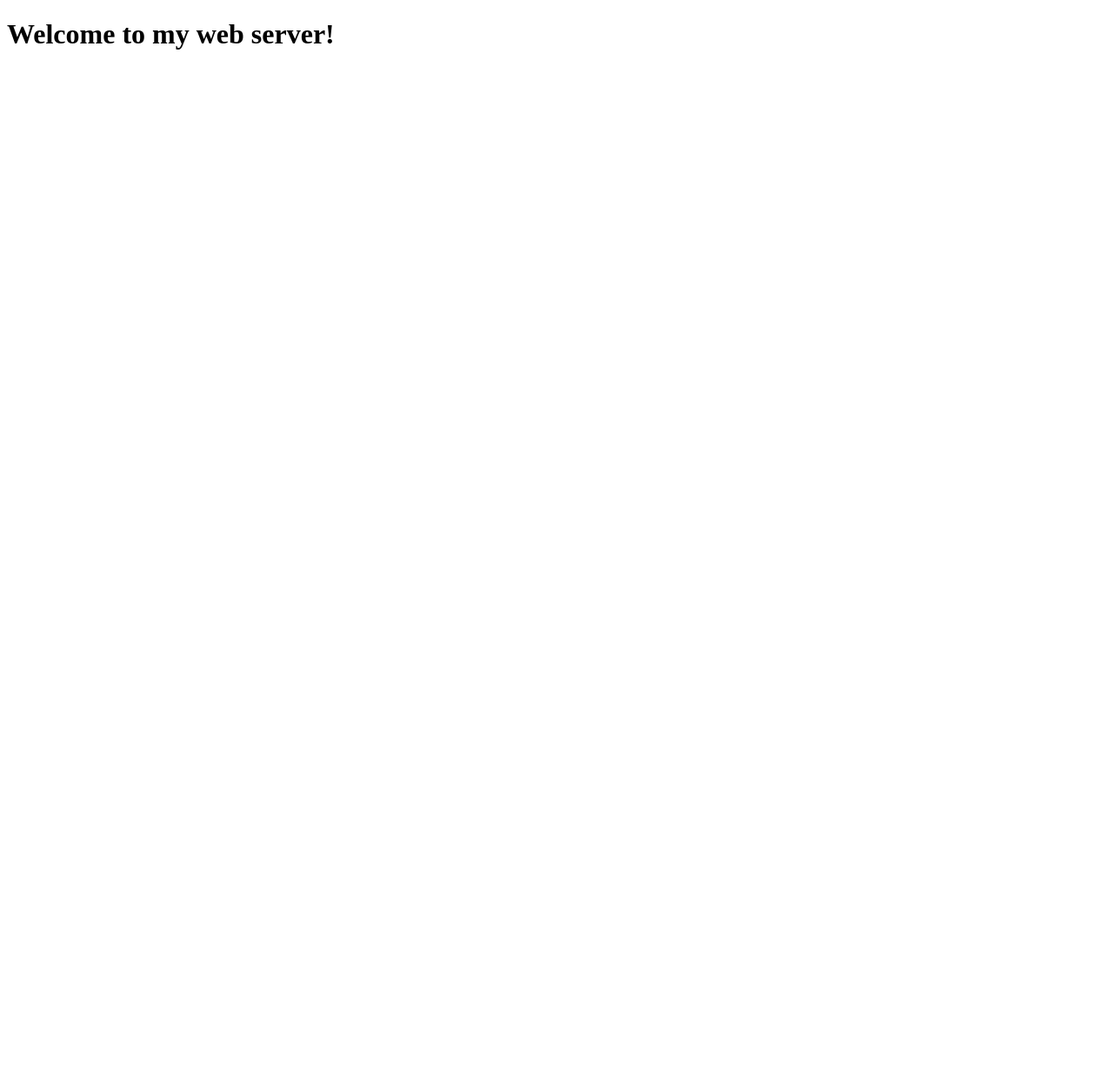
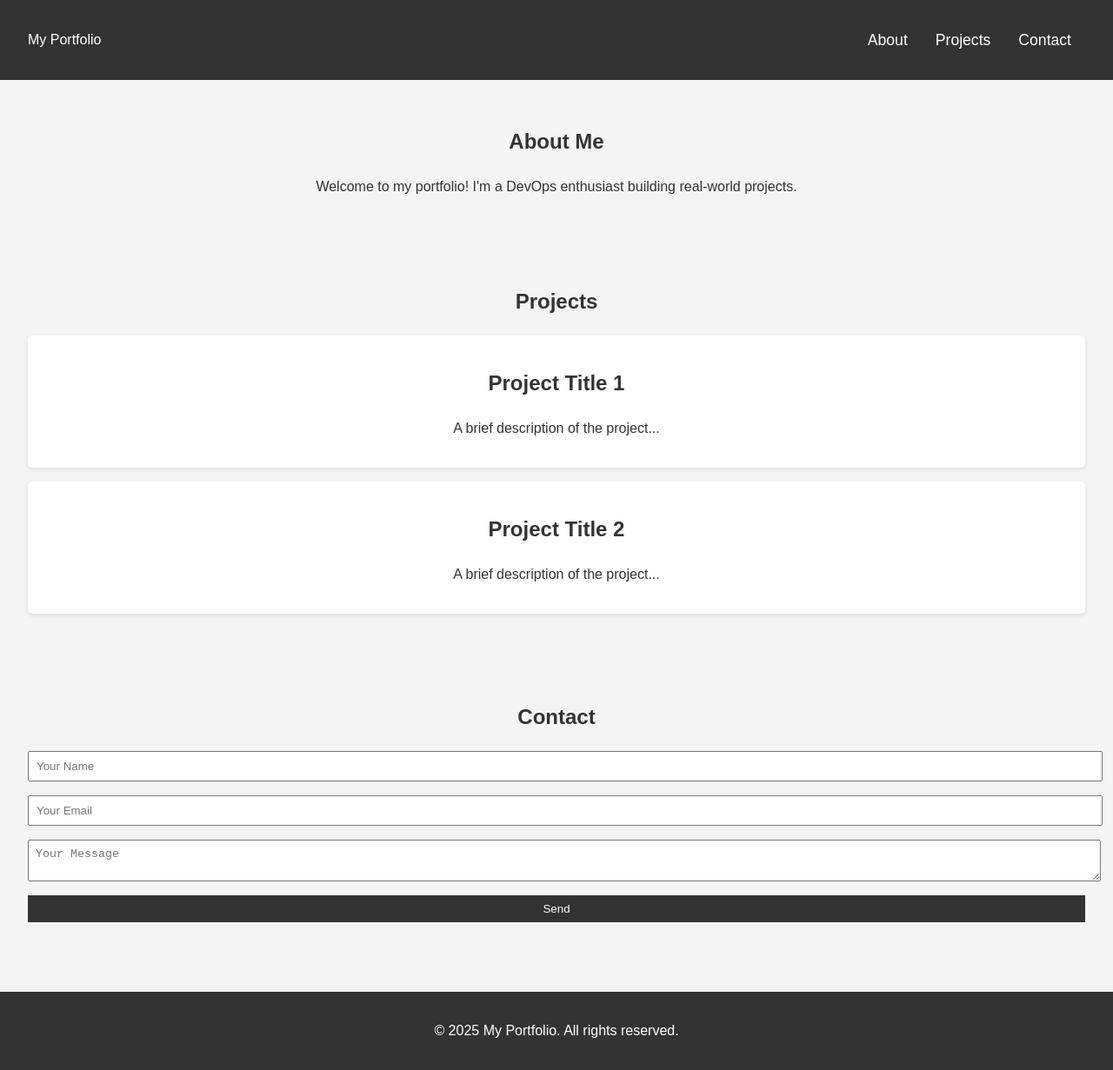
Before and after one commit to AnunukemSam/version-control-projects, a plain HTML site: page webserver-ansible-setup/files/index.html in a window 1280 px wide. Shown: the whole page at 87% size. Before the commit the page ends 800 px from the top, so only its background shows below. Drawn offline with Linux system fonts and the light colour scheme.

Commit message:
made changes

```diff
--- /dev/null
+++ b/webserver-ansible-setup/files/app.js
@@ -0,0 +1,7 @@
+// Burger menu toggle for smaller screens (if needed in the future)
+const navToggle = document.querySelector('.nav-toggle');
+const navLinks = document.querySelector('.nav-links');
+
+navToggle.addEventListener('click', () => {
+    navLinks.classList.toggle('show');
+});
--- a/webserver-ansible-setup/files/index.html
+++ b/webserver-ansible-setup/files/index.html
@@ -1,9 +1,51 @@
 <!DOCTYPE html>
-<html>
+<html lang="en">
 <head>
-    <title>Welcome</title>
+    <meta charset="UTF-8">
+    <meta name="viewport" content="width=device-width, initial-scale=1.0">
+    <title>My Portfolio</title>
+    <link rel="stylesheet" href="style.css">
 </head>
 <body>
-    <h1>Welcome to my web server!</h1>
+    <header>
+        <nav class="navbar">
+            <div class="logo">My Portfolio</div>
+            <ul class="nav-links">
+                <li><a href="#about">About</a></li>
+                <li><a href="#projects">Projects</a></li>
+                <li><a href="#contact">Contact</a></li>
+            </ul>
+        </nav>
+    </header>
+    <main>
+        <section id="about">
+            <h1>About Me</h1>
+            <p>Welcome to my portfolio! I'm a DevOps enthusiast building real-world projects.</p>
+        </section>
+        <section id="projects">
+            <h1>Projects</h1>
+            <div class="project">
+                <h2>Project Title 1</h2>
+                <p>A brief description of the project...</p>
+            </div>
+            <div class="project">
+                <h2>Project Title 2</h2>
+                <p>A brief description of the project...</p>
+            </div>
+        </section>
+        <section id="contact">
+            <h1>Contact</h1>
+            <form>
+                <input type="text" placeholder="Your Name">
+                <input type="email" placeholder="Your Email">
+                <textarea placeholder="Your Message"></textarea>
+                <button type="submit">Send</button>
+            </form>
+        </section>
+    </main>
+    <footer>
+        <p>&copy; 2025 My Portfolio. All rights reserved.</p>
+    </footer>
+    <script src="app.js"></script>
 </body>
 </html>
--- /dev/null
+++ b/webserver-ansible-setup/files/style.css
@@ -0,0 +1,72 @@
+body {
+    margin: 0;
+    font-family: Arial, sans-serif;
+    line-height: 1.6;
+    background: #f4f4f4;
+    color: #333;
+}
+
+header {
+    background: #333;
+    color: #fff;
+    padding: 1rem 0;
+    text-align: center;
+}
+
+.navbar {
+    display: flex;
+    justify-content: space-between;
+    align-items: center;
+    padding: 0 2rem;
+}
+
+.nav-links {
+    list-style: none;
+    padding: 0;
+    display: flex;
+}
+
+.nav-links li {
+    margin: 0 1rem;
+}
+
+.nav-links a {
+    color: #fff;
+    text-decoration: none;
+    font-size: 1.1rem;
+}
+
+section {
+    padding: 2rem;
+    text-align: center;
+}
+
+.project {
+    background: #fff;
+    margin: 1rem 0;
+    padding: 1rem;
+    border-radius: 5px;
+    box-shadow: 0 2px 5px rgba(0, 0, 0, 0.1);
+}
+
+form input, form textarea, form button {
+    display: block;
+    width: 100%;
+    margin: 1rem 0;
+    padding: 0.5rem;
+}
+
+form button {
+    background: #333;
+    color: #fff;
+    border: none;
+    cursor: pointer;
+}
+
+footer {
+    text-align: center;
+    padding: 1rem;
+    background: #333;
+    color: #fff;
+    margin-top: 2rem;
+}
```
